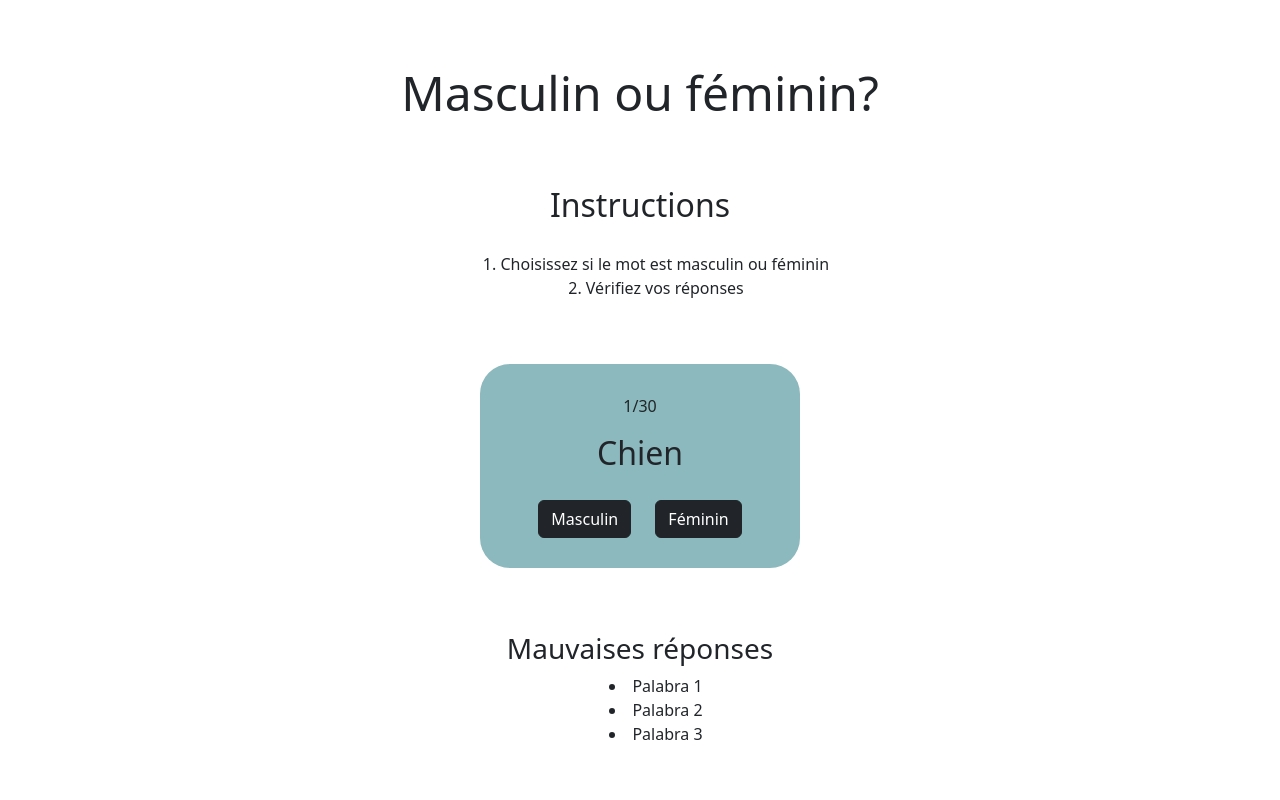
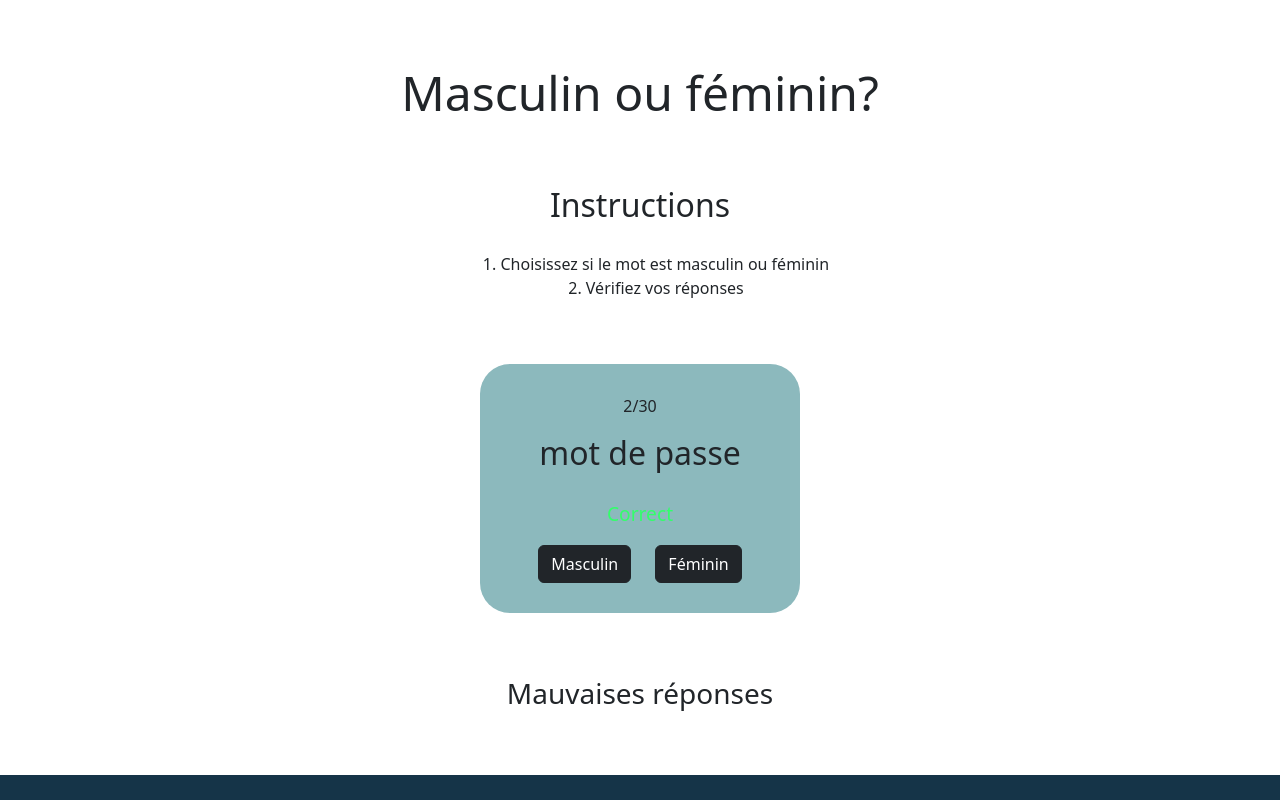
Before and after one commit to hanzeelvilla/masculina_o_femenina, a plain HTML site: page index.html in a window 1280 px wide. Both pictures are taken after a click on the button "Masculin". Shown: the top 800 px of the page. Drawn offline with nearby package versions, Linux system fonts and the light colour scheme.

Commit message:
Tiene un bug pero jala bien

```diff
--- a/index.html
+++ b/index.html
@@ -21,19 +21,16 @@
     </div>
 
     <div class="container divPreguntas">
-            <p id="numQuestion">1/30</p>
-            <h2 id="word">Chien</h2>
+            <p id="pQuestion">1/30</p>
+            <h2 id="word"></h2>
+            <p id="pRes"></p>
             <button type="button" class="btn btn-dark" id="btnMale">Masculin</button>
             <button type="button" class="btn btn-dark" id="btnFemale">Féminin</button>
         </div>
 
         <div class="container">
             <h3>Mauvaises réponses</h3>
-            <ul>
-                <li>Palabra 1</li>
-                <li>Palabra 2</li>
-                <li>Palabra 3</li>
-            </ul>
+            <ul id="lWrongAns"></ul>
         </div>
 
         <footer>
@@ -42,5 +39,7 @@
             <a href="https://github.com/hanzeelVilla">Github</a>
             <a href="https://www.linkedin.com/in/hanzeel-abraham-villa-figueroa-67b230279/">LinkedIn</a>
         </footer>
+
+        <script src="index.js"></script>
 </body>
 </html>
--- /dev/null
+++ b/index.js
@@ -0,0 +1,122 @@
+const words = {
+    "masculin": [
+        "barbecue",
+        "sac",
+        "coffre-fort",
+        "chauffage",
+        "calme",
+        "lit",
+        "tee-shirt",
+        "panier",
+        "mot de passe",
+        "doute",
+        "âge",
+        "entretien",
+        "dos",
+        "bonheur",
+        "front",
+        "fruit",
+        "bijou"
+    ],
+    "feminin": [
+        "analyse",
+        "annonce",
+        "armoire",
+        "attaque",
+        "augmentation",
+        "forêt",
+        "chaussette",
+        "chaleur",
+        "affiche",
+        "comète",
+        "jalousie",
+        "voiture",
+        "fusée",
+        "couleur",
+        "dent",
+        "douleur",
+        "équipe",
+        "asperge",
+        "étude"
+    ]
+}
+
+const questions = 30
+
+function update_num_question() {
+    if (numQuestion < questions) {
+        numQuestion++
+    }
+    const pQuestion = document.getElementById("pQuestion")
+    pQuestion.innerHTML = `${numQuestion}/30`
+}
+
+function random_word() {
+    if (numQuestion < questions) {
+        let num = Math.floor(Math.random() * 2)
+
+        if (num == 0) {
+            let pos = Math.floor(Math.random() * words.masculin.length)
+            //console.log(words.masculin[pos])
+            return words.masculin[pos]
+        }
+        else {
+            let pos = Math.floor(Math.random() * words.feminin.length)
+            //console.log(words.feminin[pos])
+            return words.feminin[pos]
+        }
+    }
+}
+
+function check_ans(gender) {
+    return words[gender].includes(word_display)
+}
+
+let numQuestion = 1
+let word_display = random_word()
+
+const word = document.getElementById("word")
+word.innerHTML = word_display
+
+const btnMale = document.getElementById("btnMale")
+const btnFemale = document.getElementById("btnFemale")
+
+btnMale.addEventListener("click", () => {
+    const pRes = document.getElementById("pRes")
+    pRes.classList.remove("right", "wrong")
+    if (check_ans("masculin")) {
+        pRes.classList.add("right")
+        pRes.innerHTML = "Correct"
+    }
+    else {
+        const lWrongAns = document.getElementById("lWrongAns")
+        lWrongAns.innerHTML += `<li>${word_display}</li>`
+        pRes.classList.add("wrong")
+        pRes.innerHTML = "Incorrect"
+    }
+    update_num_question()
+    word_display = random_word()
+
+    const word = document.getElementById("word")
+    word.innerHTML = word_display
+})
+
+btnFemale.addEventListener("click", () => {
+    const pRes = document.getElementById("pRes")
+    pRes.classList.remove("right", "wrong")
+    if (check_ans("feminin")) {
+        pRes.classList.add("right")
+        pRes.innerHTML = "Correct"
+    }
+    else {
+        const lWrongAns = document.getElementById("lWrongAns")
+        lWrongAns.innerHTML += `<li>${word_display}</li>`
+        pRes.classList.add("wrong")
+        pRes.innerHTML = "Incorrect"
+    }
+    update_num_question()
+    word_display = random_word()
+
+    const word = document.getElementById("word")
+    word.innerHTML = word_display
+})
--- a/style.css
+++ b/style.css
@@ -49,3 +49,14 @@ footer{
 .divPreguntas button{
     margin: 0 10px;
 }
+
+
+.right{
+    font-size: 1.2rem;
+    color: #32FF6A;
+}
+
+.wrong{
+    font-size: 1.2rem;
+    color: #E72929;
+}
```
